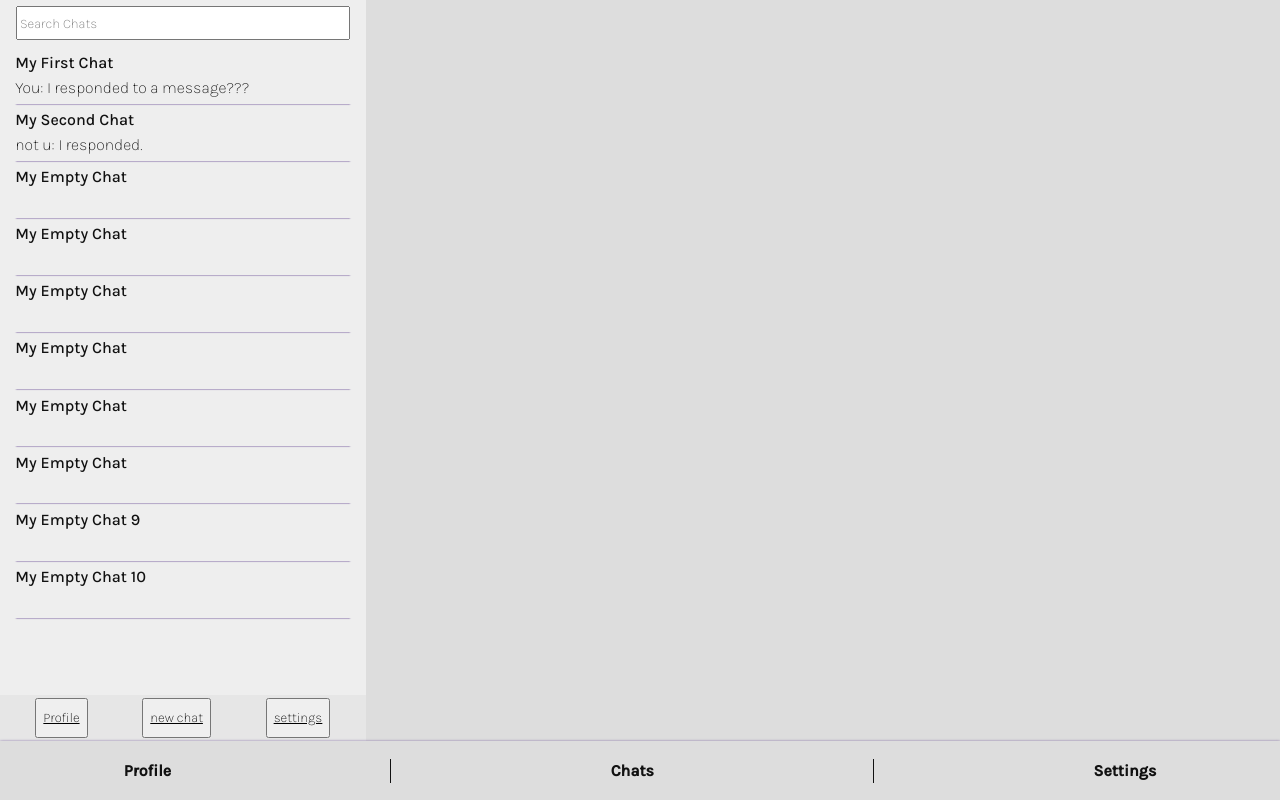
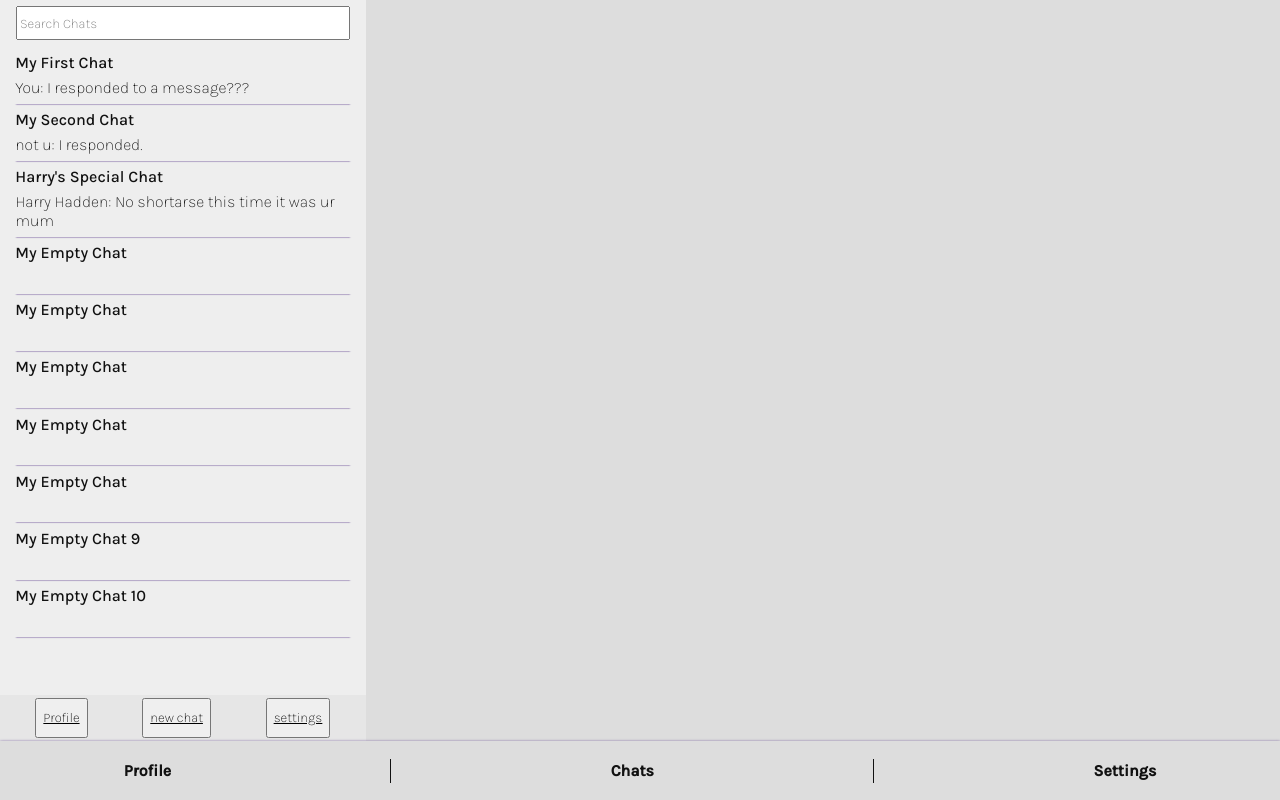
Before and after one commit to seanmizen/web3-messenger, a React (Create React App) app: page / in a window 1280 px wide. Built offline with nearby package versions, Linux system fonts and the light colour scheme; a web font is replaced by a local one.

Commit message:
added Harry to the chat

```diff
--- a/src/pages/Chats/Chats.js
+++ b/src/pages/Chats/Chats.js
@@ -58,8 +58,41 @@ const tempChats = [
   },
   {
     id: 3,
-    name: "My Empty Chat",
-    messages: [],
+    name: "Harry's Special Chat",
+    messages: [
+      {
+        id: 1,
+        senderAddress: "0x3",
+        senderName: "Harry Hadden",
+        blockTimeStamp: "1647954706",
+        unixTimeStamp: "1647954600",
+        body: "Sean",
+      },
+      {
+        id: 2,
+        senderAddress: "0x3",
+        senderName: "Harry Hadden",
+        blockTimeStamp: "1647954706",
+        unixTimeStamp: "1647954601",
+        body: "I think I messed up",
+      },
+      {
+        id: 3,
+        senderAddress: "0x23A40E1461D493AF9ca7F6eEF6Dc28058463f210",
+        senderName: "Current User",
+        blockTimeStamp: "1647954706",
+        unixTimeStamp: "1647954700",
+        body: "same as usual yeah?",
+      },
+      {
+        id: 4,
+        senderAddress: "0x3",
+        senderName: "Harry Hadden",
+        blockTimeStamp: "1647954706",
+        unixTimeStamp: "1647954750",
+        body: "No shortarse this time it was ur mum",
+      },
+    ],
   },
   {
     id: 4,
```
